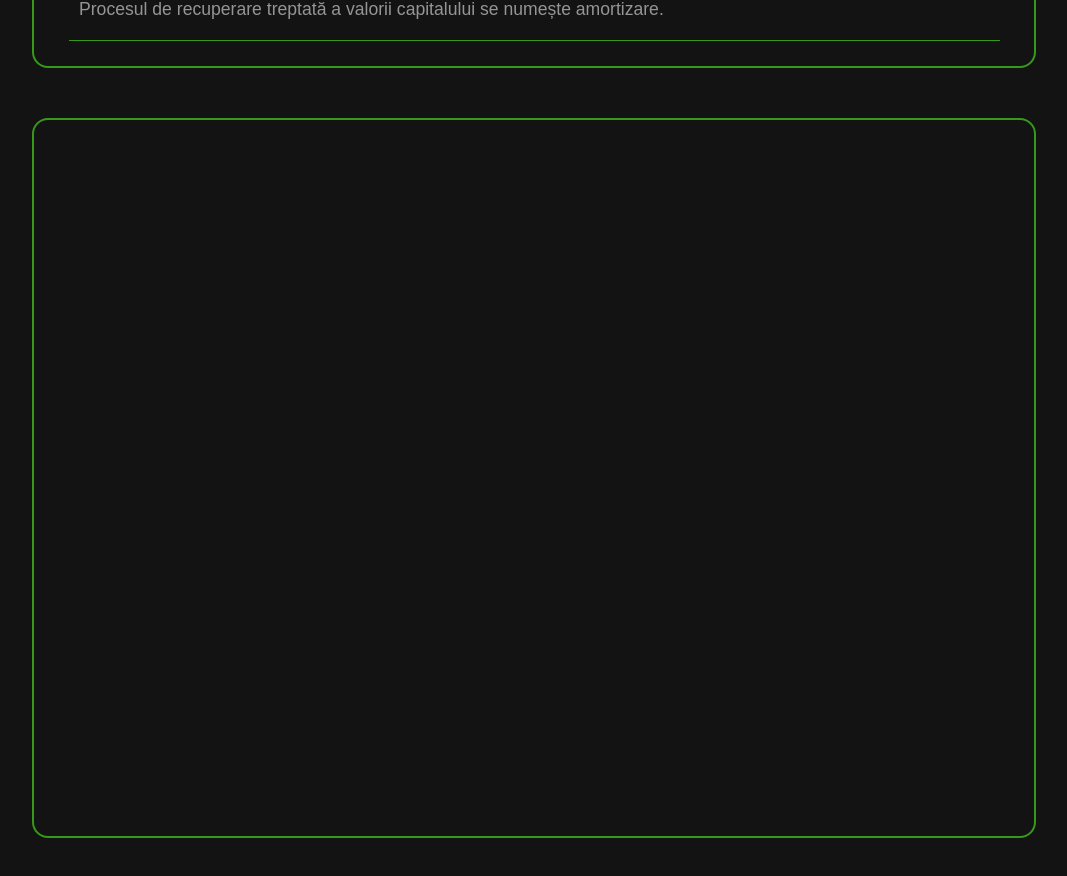
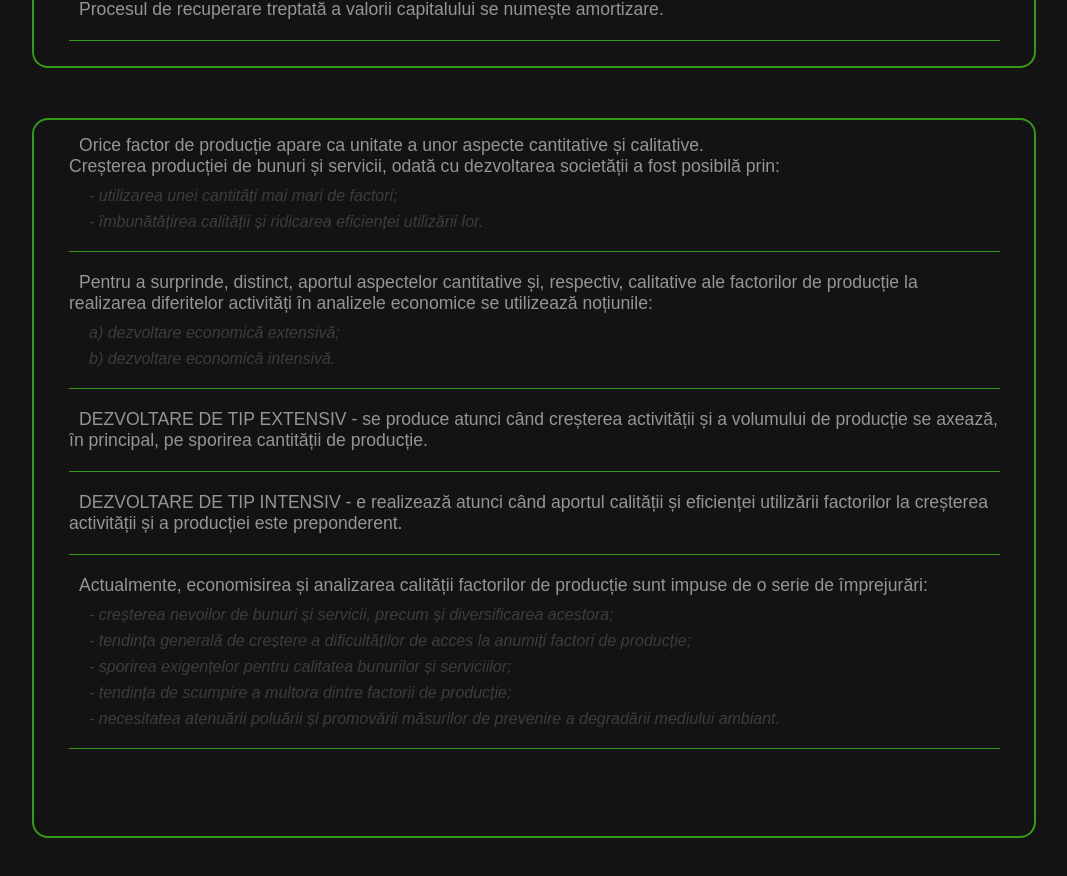
Before and after one commit to TheAncientOwl/progresul-fdp-react, a React (Create React App) app: page / in a window 1280 px wide. Shown: the part 2136-3012 px from the top of the page, without its empty margins (106-1173 px from the left). Built offline with nearby package versions, Linux system fonts and the light colour scheme.

Commit message:
added 'DezvoltareaEconomica' section.

```diff
--- a/src/App.js
+++ b/src/App.js
@@ -5,10 +5,10 @@ import theme from './theme';
 import Navbar from './components/navbar';
 
 import { ContentContainer } from './components/content/ContentElements';
-import ContentSection from './components/content';
 
 import TipuriDeCapital from './components/sections/capitalul-tehnic-si-progresul-fdp/TipuriDeCapital';
 import Aspecte from './components/sections/capitalul-tehnic-si-progresul-fdp/Aspecte';
+import DezvoltareaEconomica from './components/sections/capitalul-tehnic-si-progresul-fdp/DezvoltareaEconomica';
 
 export default function App() {
   const items = [
@@ -25,7 +25,7 @@ export default function App() {
           <ContentContainer>
             <TipuriDeCapital id='tipuri-de-capital' />
             <Aspecte id='aspecte' />
-            <ContentSection id='dezvoltarea-economica'></ContentSection>
+            <DezvoltareaEconomica id='dezvoltarea-economica' />
           </ContentContainer>
         </>
       </ThemeProvider>
--- /dev/null
+++ b/src/components/sections/capitalul-tehnic-si-progresul-fdp/DezvoltareaEconomica.js
@@ -0,0 +1,77 @@
+import React from 'react';
+import PropTypes from 'prop-types';
+import {
+  SectionTitle,
+  Paragraph,
+  SectionList,
+  SectionListItem,
+  ParagraphIndent,
+  Divider,
+} from '../../content/ContentElements';
+import ContentSection from '../../content';
+
+export default function DezvoltareaEconomica({ id }) {
+  return (
+    <ContentSection id={id}>
+      <SectionTitle>Dezvoltarea economică extensivă și intensivă</SectionTitle>
+      <Paragraph>
+        <ParagraphIndent />
+        Orice factor de producție apare ca unitate a unor aspecte cantitative și calitative.
+        <br />
+        Creșterea producției de bunuri și servicii, odată cu dezvoltarea societății a fost posibilă prin:
+        <SectionList>
+          {[
+            '- utilizarea unei cantități mai mari de factori;',
+            '- îmbunătățirea calității și ridicarea eficienței utilizării lor.',
+          ].map((item, index) => (
+            <SectionListItem key={index}>{item}</SectionListItem>
+          ))}
+        </SectionList>
+      </Paragraph>
+      <Divider />
+      <Paragraph>
+        <ParagraphIndent />
+        Pentru a surprinde, distinct, aportul aspectelor cantitative și, respectiv, calitative ale factorilor de
+        producție la realizarea diferitelor activități în analizele economice se utilizează noțiunile:
+        <SectionList>
+          {['a) dezvoltare economică extensivă;', 'b) dezvoltare economică intensivă.'].map((item, index) => (
+            <SectionListItem key={index}>{item}</SectionListItem>
+          ))}
+        </SectionList>
+      </Paragraph>
+      <Divider />
+      <Paragraph>
+        <ParagraphIndent />
+        DEZVOLTARE DE TIP EXTENSIV - se produce atunci când creșterea activității și a volumului de producție se axează,
+        în principal, pe sporirea cantității de producție.
+      </Paragraph>
+      <Divider />
+      <Paragraph>
+        <ParagraphIndent />
+        DEZVOLTARE DE TIP INTENSIV - e realizează atunci când aportul calității și eficienței utilizării factorilor la
+        creșterea activității și a producției este preponderent.
+      </Paragraph>
+      <Divider />
+      <Paragraph>
+        <ParagraphIndent />
+        Actualmente, economisirea și analizarea calității factorilor de producție sunt impuse de o serie de împrejurări:
+        <SectionList>
+          {[
+            '- creșterea nevoilor de bunuri și servicii, precum și diversificarea acestora;',
+            '- tendința generală de creștere a dificultăților de acces la anumiți factori de producție;',
+            '- sporirea exigențelor pentru calitatea bunurilor și serviciilor;',
+            '- tendința de scumpire a multora dintre factorii de producție;',
+            '- necesitatea atenuării poluării și promovării măsurilor de prevenire a degradării mediului ambiant.',
+          ].map((item, index) => (
+            <SectionListItem key={index}>{item}</SectionListItem>
+          ))}
+        </SectionList>
+      </Paragraph>
+      <Divider />
+    </ContentSection>
+  );
+}
+
+DezvoltareaEconomica.propTypes = {
+  id: PropTypes.string.isRequired,
+};
```
